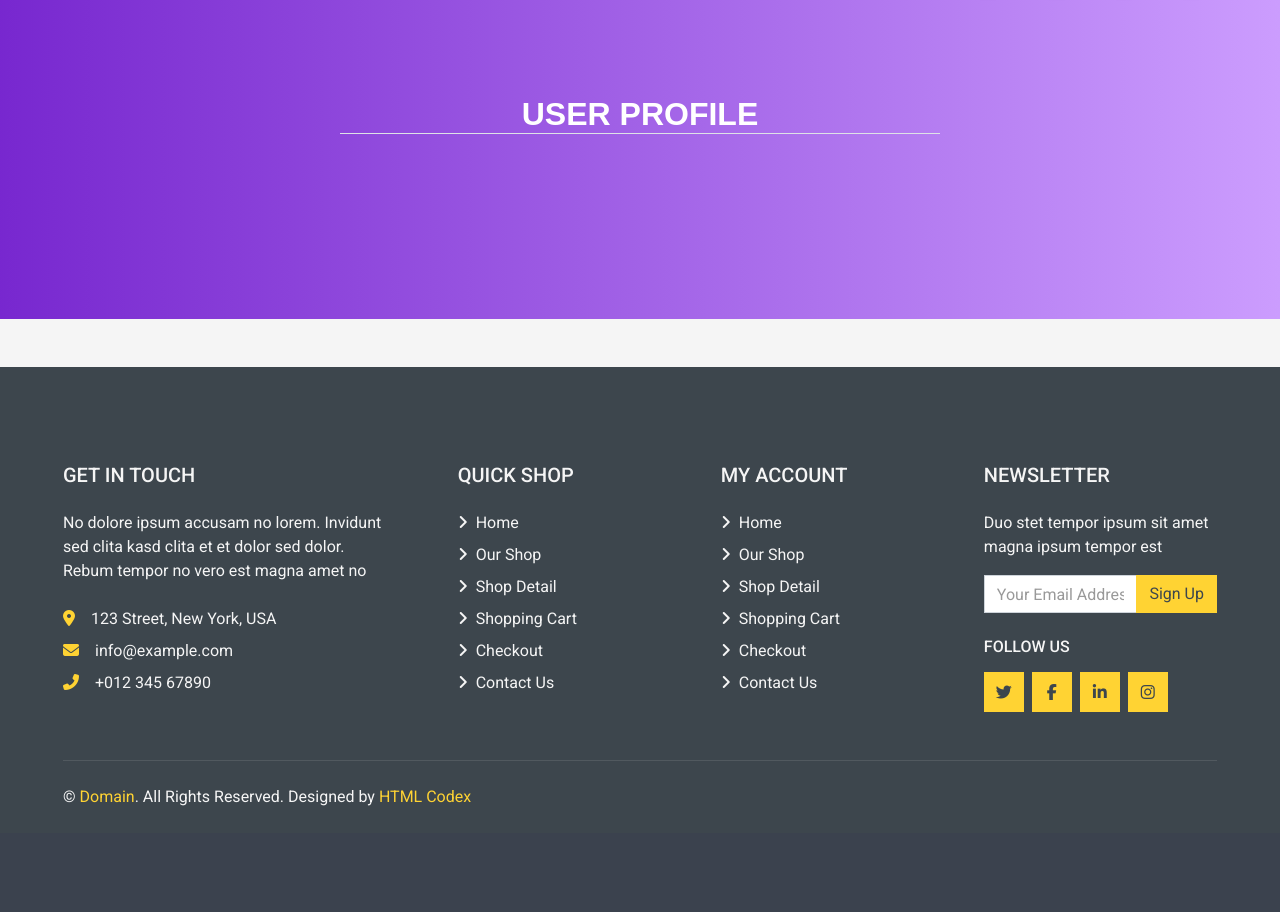
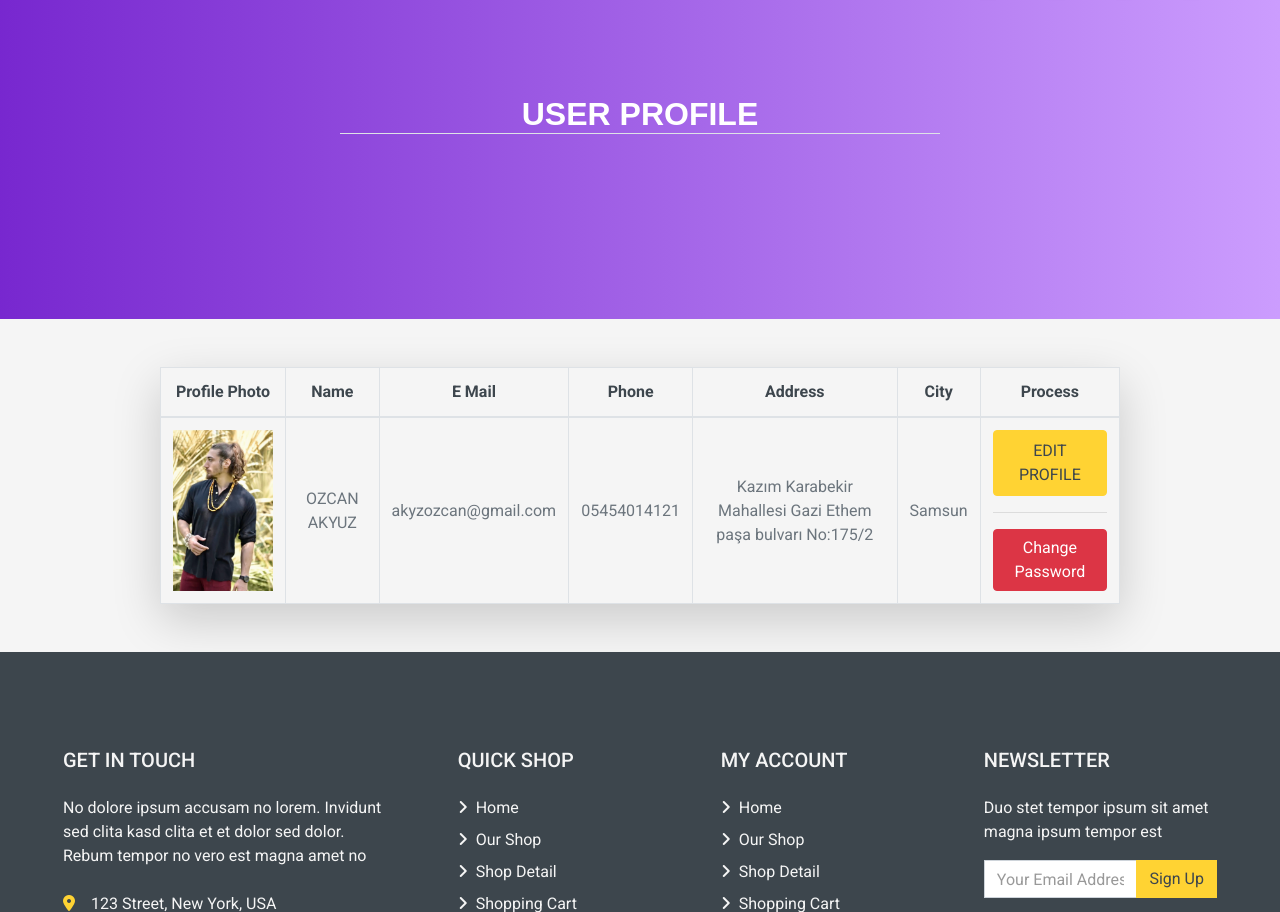
Before and after one commit to ozcanakyuz/full-stack, a Django app: page /user/ in a window 1280 px wide. Shown: the part 77-989 px from the top of the page. Before the commit the page ends 883 px from the top, so only its background shows below. Run offline with Django 4.2, Linux system fonts and the light colour scheme; a user stored in the database is signed in; data comes from the database, SQL or seed files in the repository; both versions use the stored data as it was after the commit; some libraries are stand-ins or nearby versions.

Commit message:
user profile settings and profile edit features added
User Profile -> Edit Profile(Modal) & Change Password(/user/settings/)

```diff
--- a/full_stack/home/templates/navbar.html
+++ b/full_stack/home/templates/navbar.html
@@ -55,7 +55,11 @@
             {%  if user.id is not None %}
             <div class="dropdown">
                 <a class="dropbtn d-flex align-items-center hidden-arrow btnnavbar" href="#" onclick="myFunction()" id="navbarDropdownMenuAvatar" role="button" data-mdb-toggle="dropdown" aria-expanded="false">
+                    {% if profile.image %}
                     <img src="{{ profile.image.url }}" class="rounded-circle" height="25" alt="Black and White Portrait of a Man" loading="lazy" />
+                    {% else %}
+                    <img src="" class="rounded-circle" height="25" alt="Black and White Portrait of a Man" loading="lazy" alt="NO PHOTO!" />
+                    {% endif %}
                 </a>
                 <div id="myDropdown" class="dropdown-content mt-3 rounded">
                     <a href="/user">Profile</a>
--- a/full_stack/home/templates/post_detail.html
+++ b/full_stack/home/templates/post_detail.html
@@ -15,7 +15,7 @@
 
 {% comment %}!-- Card Detail --> {% endcomment %}
 <div class="containerlog m-auto px-3" id="containerdetail">
-    <div class="card align-items-center rounded my-4">
+    <div class="card align-items-center rounded my-4" style="border: none;">
         <img src="{{ post_detail.image.url }}" class="card-img-top" alt="NO PHOTO!!">
     </div>
     <div class="card-body w-100 pb-3">
--- a/full_stack/user/forms.py
+++ b/full_stack/user/forms.py
@@ -41,3 +41,9 @@ class ProfileUpdateForm(forms.ModelForm):
             'country': TextInput(attrs={'class': 'input', 'placeholder': 'country'}),
             'image': FileInput(attrs={'class': 'input', 'placeholder': 'image', }),
         }
+
+
+class UserProfileForm(forms.ModelForm):
+    class Meta:
+        model = UserProfile
+        fields = ['user', 'image']
--- a/full_stack/user/templates/user_newpost_modal.html
+++ b/full_stack/user/templates/user_newpost_modal.html
@@ -41,7 +41,7 @@
         </div>
       </div>
     </div>
-  </div>
+</div>
 
 
 
--- a/full_stack/user/templates/user_profile.html
+++ b/full_stack/user/templates/user_profile.html
@@ -13,6 +13,39 @@
 </header>
 <!-- Header -->
 
+<table class="table table-bordered text-center rounded shadow-lg mt-5 w-75" style="margin: auto;">
+    <thead class="bg-secondary text-dark">
+        <tr>
+            <th>Profile Photo</th>
+            <th>Name</th>
+            <th>E Mail</th>
+            <th>Phone</th>
+            <th>Address</th>
+            <th>City</th>
+            <th>Process</th>
+        </tr>
+    </thead>
+    <tbody class="align-middle">
+        <tr>
+            <td class="align-middle"><img src="{{  profile.image.url }}" alt="" style="width: 100px;"></td>
+            <td class="align-middle">{{ profile.user.get_full_name }}</td>
+            <td class="align-middle">{{ profile.user.email }}</td>
+            <td class="align-middle">{{ profile.phone }}</td>
+            <td class="align-middle">{{ profile.address }}</td>
+            <td class="align-middle">{{ profile.city }}</td>
+            <td class="align-middle">
+                <a class="btn btn-primary rounded px-3 py-2 rounded text-light align-items-center hidden-arrow" id="navbarDropdownEditProfile" type="button" data-toggle="modal" data-target="#containereditprofile">EDIT PROFILE</a>
+                <hr>
+                <a class="btn btn-danger rounded rounded align-items-center hidden-arrow" href="/user/settings">Change Password</a>
+            </td>
+        </tr>
+    </tbody>
+</table>
 
+<div class="text-center my-4">
+
+  </div>
+
+  {% include 'user_settings_modal.html' %}
 
 {% endblock %}
--- /dev/null
+++ b/full_stack/user/templates/user_settings_modal.html
@@ -0,0 +1,24 @@
+<div class="modal fade bd-example-modal-lg" id="containereditprofile" tabindex="-1" role="dialog" aria-labelledby="containerdetailLabel" aria-hidden="true">
+    <div class="modal-dialog modal-lg" role="document">
+      <div class="modal-content">
+        <div class="modal-header">
+          <h5 class="modal-title" id="containerdetailLabel">PROFILE EDIT</h5>
+          <button type="button" class="close" data-dismiss="modal" aria-label="Close">
+            <span aria-hidden="true">&times;</span>
+          </button>
+        </div>
+            <div class="modal-body">
+                <form method="post" enctype="multipart/form-data">
+                    {% csrf_token %}
+                    {{ form.as_p }}
+                    <div class="form-group">
+                        <button class="btn btn-outline-success rounded py-2" type="submit">Save changes</button>
+                    </div>
+                </form>
+            </div>
+        <div class="modal-footer">
+          <button type="button" class="btn btn-primary rounded px-3" data-dismiss="modal">Close</button>
+        </div>
+      </div>
+    </div>
+</div>
--- a/full_stack/user/urls.py
+++ b/full_stack/user/urls.py
@@ -5,7 +5,9 @@ from . import views
 urlpatterns = [
     path("", views.index, name="index"),
     path("userprofile", views.index, name="user_profile"),
+    # path("userprofileedit", views.user_profile_edit, name="user_profile_edit"),
     path('settings/', views.user_settings, name='user_settings'),
+    path('password/', views.user_password, name='user_password'),
     path('post', views.user_post, name='user_post'),
     path('newpost', views.user_newpost, name='user_newpost'),
     path('addpost', views.user_addpost, name='user_addpost'),
--- a/full_stack/user/views.py
+++ b/full_stack/user/views.py
@@ -1,39 +1,89 @@
 from django.contrib import messages
+from django.contrib.auth import update_session_auth_hash
+from django.contrib.auth.forms import PasswordChangeForm
 from django.contrib.auth.decorators import login_required
 from django.http import HttpResponseRedirect
-from django.shortcuts import render
+from django.shortcuts import redirect, render
 
-from home.models import Comment, Post, PostForm, UserProfile
+from home.models import Comment, Post, PostForm, UserProfile, UserProfileForm
 from user.forms import UserUpdateForm, ProfileUpdateForm
 
 @login_required(login_url='/login') # Check login
 def index(request):
-        current_user = request.user
-        profile = UserProfile.objects.get(user_id = current_user.pk)
+    profile = UserProfile.objects.get_or_create(user=request.user)[0]
+    if request.method == 'POST':
+        form = UserProfileForm(request.POST, request.FILES, instance=profile)
+        formPassword = PasswordChangeForm(request.user, request.POST)
+        if form.is_valid():
+            form.save()
+            return redirect('user_profile')
+        elif formPassword.is_valid():
+            user = form.save()
+            update_session_auth_hash(request, user)  # Important!
+            messages.success(request, 'Your password was successfully updated!')
+            return HttpResponseRedirect('/user')
+    else:
+        form = UserProfileForm(instance=profile)
+        formPassword = PasswordChangeForm(request.user)
         context = {'profile': profile,
+                   'form': form,
+                   'formPassword': formPassword,
                    'page': 'USER PROFILE',}
         return render(request, 'user_profile.html', context)
+
+
+
+
+# @login_required
+# def user_settings(request):
+#     profile = UserProfile.objects.get_or_create(user=request.user)[0]
+
+#     if request.method == 'POST':
+#         form = UserProfileForm(request.POST, request.FILES, instance=profile)
+#         if form.is_valid():
+#             form.save()
+#             return redirect('user_profile')
+#     else:
+#         form = UserProfileForm(instance=profile)
+
+#     return render(request, 'user_settings.html', {'form': form})
+
 
 @login_required(login_url='/login') # Check login
 def user_settings(request):
     if request.method == 'POST':
-        user_form = UserUpdateForm(request.POST, instance=request.user) # request.user is user  data
-        profile_form = ProfileUpdateForm(request.POST, request.FILES, instance=request.user.userprofile)
-        if user_form.is_valid() and profile_form.is_valid():
-            user_form.save()
-            profile_form.save()
-            messages.success(request, 'Your account has been updated!')
+        form = PasswordChangeForm(request.user, request.POST)
+        if form.is_valid():
+            user = form.save()
+            update_session_auth_hash(request, user)  # Important!
+            messages.success(request, 'Your password was successfully updated!')
             return HttpResponseRedirect('/user')
+        else:
+            messages.error(request, 'Please correct the error below.<br>'+ str(form.errors))
+            return HttpResponseRedirect('/user/settings')
     else:
-        user_form = UserUpdateForm(instance=request.user)
-        profile_form = ProfileUpdateForm(instance=request.user.userprofile)
+        form = PasswordChangeForm(request.user)
         current_user = request.user
         profile = UserProfile.objects.get(user_id = current_user.pk)
-        context = {'user_form': user_form,
-                   'profile_form': profile_form,
-                   'page':'SETTINGS',
+        context = {'form': form,
                    'profile': profile,}
         return render(request, 'user_settings.html', context)
+
+@login_required(login_url='/login') # Check login
+def user_password(request):
+    if request.method == 'POST':
+        form = PasswordChangeForm(request.user, request.POST)
+        if form.is_valid():
+            user = form.save()
+            update_session_auth_hash(request, user)  # Important!
+            messages.success(request, 'Your password was successfully updated!')
+            return HttpResponseRedirect('/user')
+        else:
+            messages.error(request, 'Please correct the error below.<br>'+ str(form.errors))
+            return HttpResponseRedirect('/user/password')
+    else:
+        form = PasswordChangeForm(request.user)
+        return render(request, 'user_password.html', {'form': form})
 
 @login_required(login_url='/login')
 def user_post(request):
```
Also changed, not shown: full_stack/user/templates/user_posts_update.html (+5 -11 lines), full_stack/user/templates/user_settings.html (+41 -1 lines), full_stack/db.sqlite3, full_stack/uploads/images/users/IMG-3642_RDGEetg.jpg (added), full_stack/uploads/images/users/IMG-3642_eDBDUa2.jpg (added), full_stack/uploads/images/users/IMG-3642_rRBwthx.jpg (added), full_stack/uploads/images/users/IMG-3642_vUintNc.jpg (added), 2 other files.
